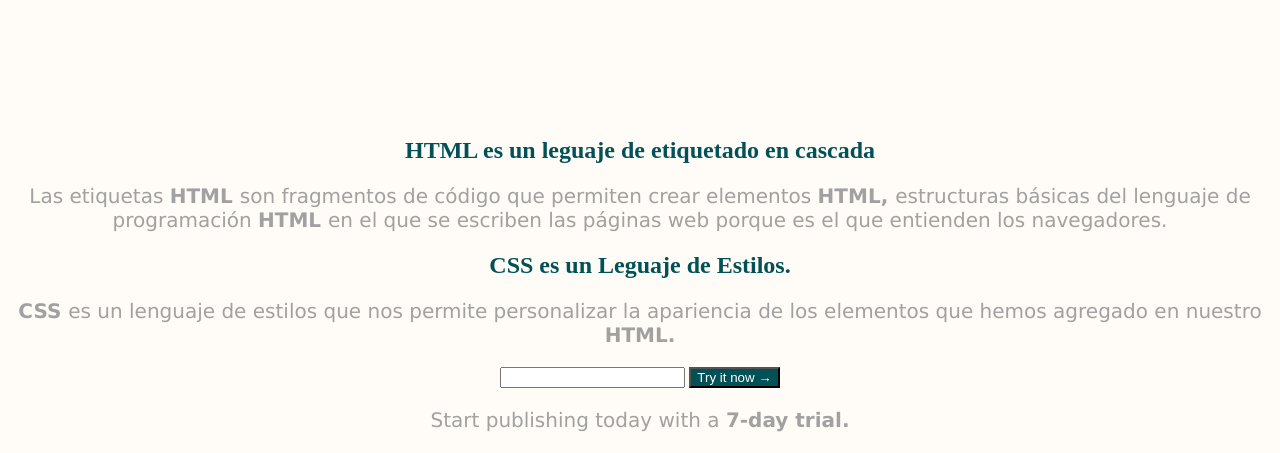
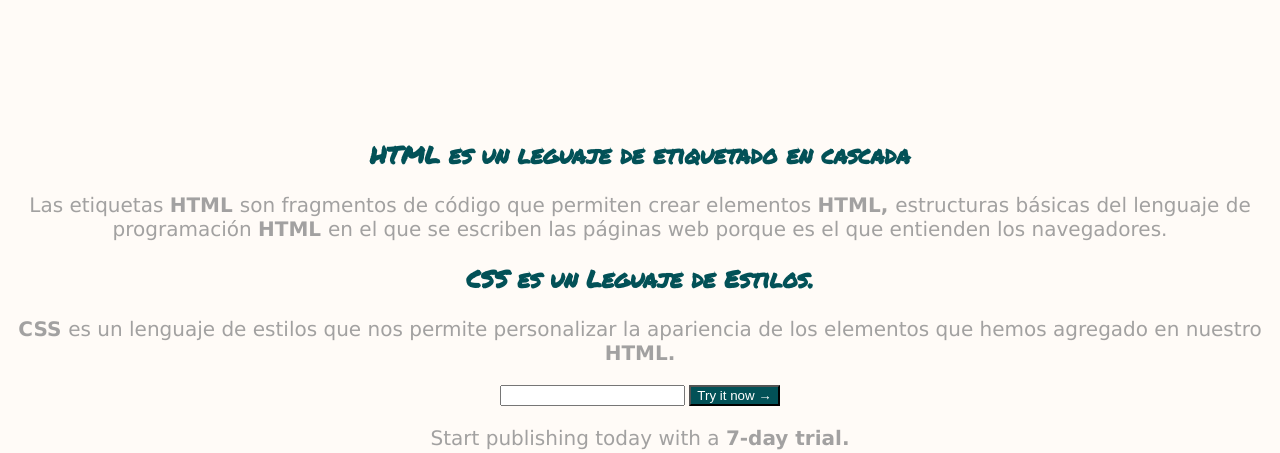
Before and after one commit to LuisEnriqueTejeda/santander-front-2022, a plain HTML site: page index.html in a window 1280 px wide. Shown: the part 133-586 px from the top of the page. Drawn offline with Linux system fonts and the light colour scheme.

Commit message:
se utiliza otro tipo de letra tomada de Google Fonts

```diff
--- a/index.html
+++ b/index.html
@@ -7,6 +7,7 @@
     <meta name="viewport" content="width=device-width, initial-scale=1.0">
     <title>Document</title>
     <link rel="stylesheet" href="styles.css">
+    <link href="https://fonts.googleapis.com/css2?family=Permanent+Marker&display=swap" rel="stylesheet">
 </head>
 
 <body>
--- a/styles.css
+++ b/styles.css
@@ -5,6 +5,7 @@ body {
   h1 {
     color: #025157;
     text-align: center;
+    font-family: 'Permanent Marker', cursive;
   }
 
   p {
```
